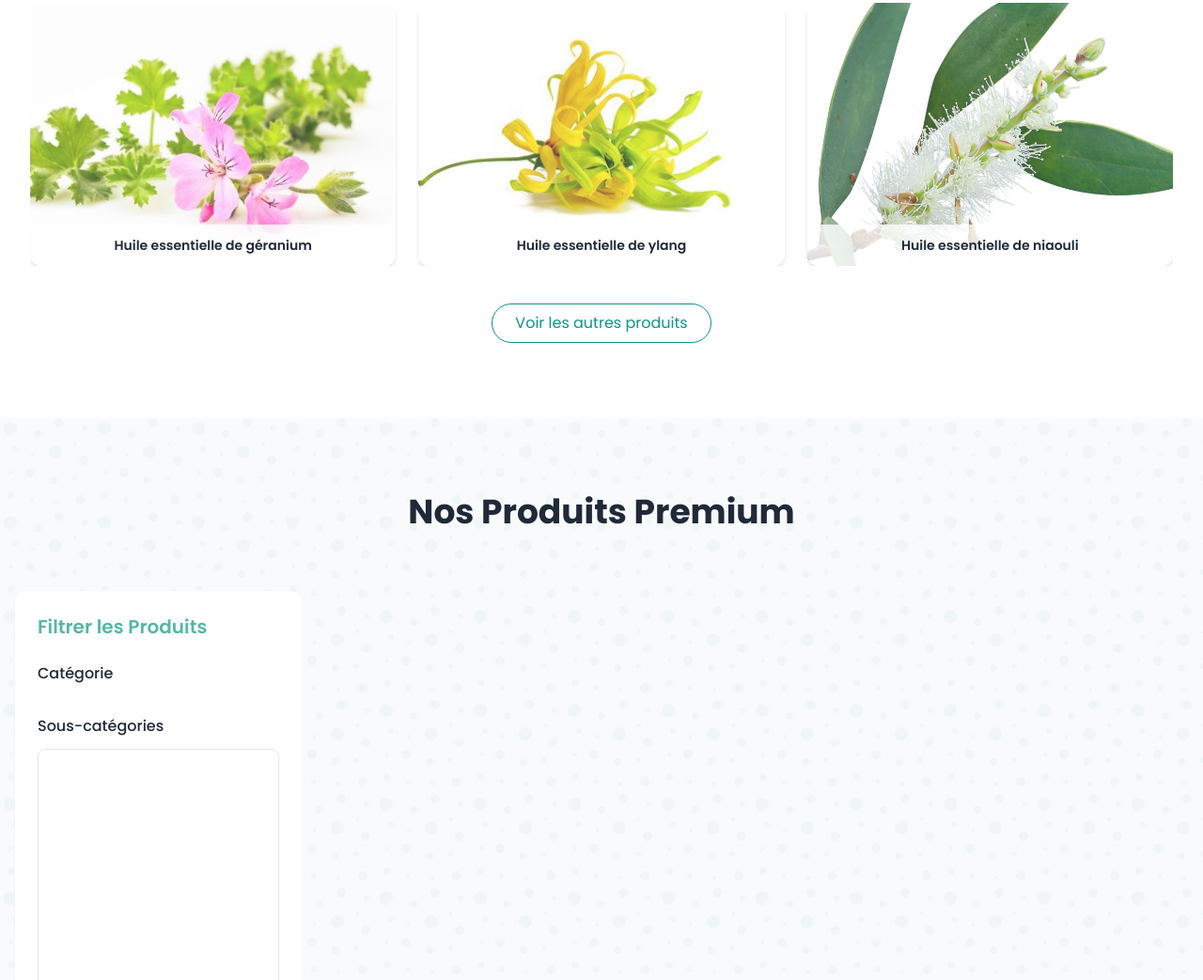
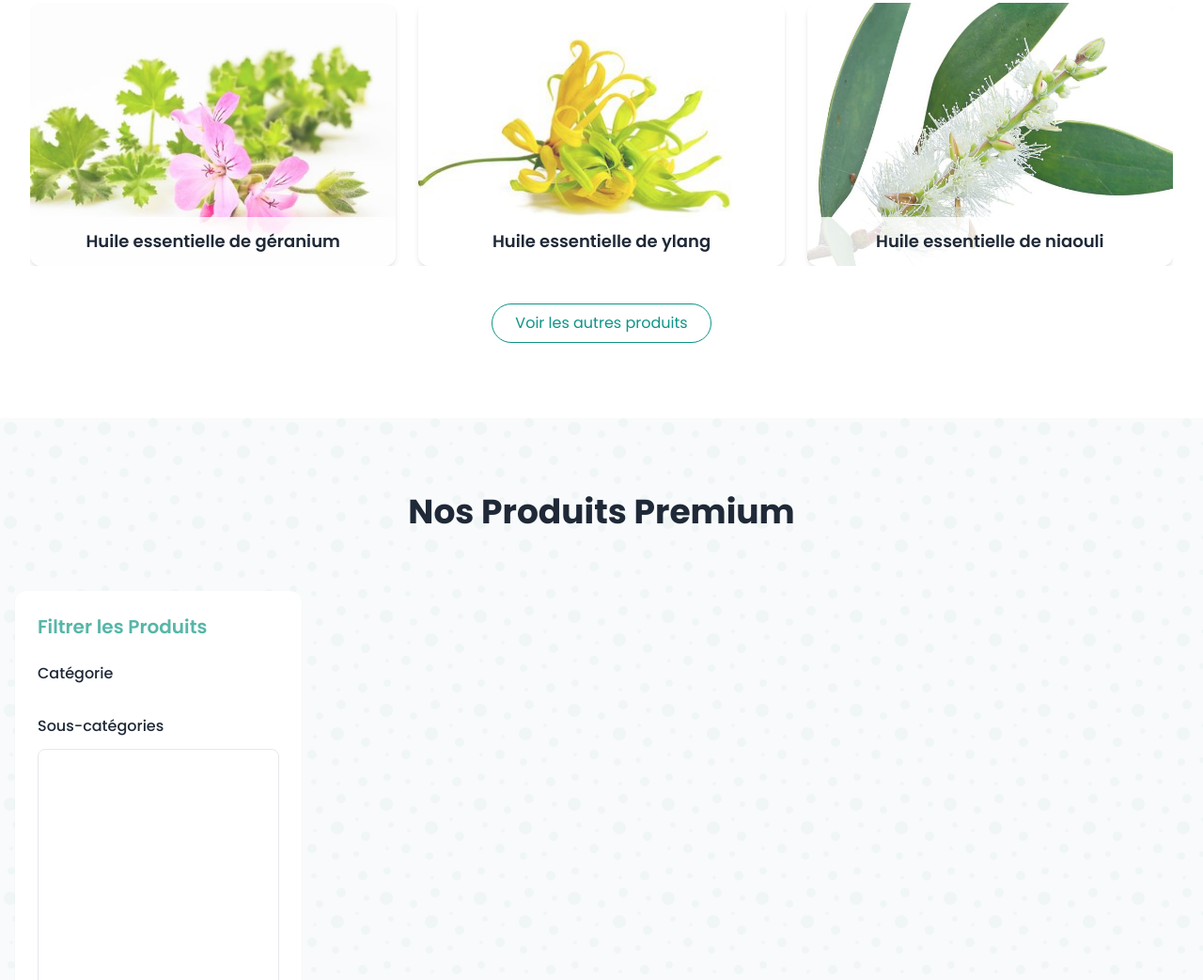
Before and after one commit to madarom/madarom-frontend-project, a website: page index.html in a window 1280 px wide. Shown: the part 2037-3080 px from the top of the page at 94% size. Drawn offline with nearby package versions, Linux system fonts and the light colour scheme; no server answers; a small style sheet from the web is missing; a web font is replaced by a local one.

Commit message:
Update index.html

```diff
--- a/index.html
+++ b/index.html
@@ -218,21 +218,21 @@
           <div class="flex-1 hover:flex-[2.5] transition-all duration-500 relative rounded-xl shadow-md overflow-hidden bg-white">
             <img src="./assets/img/p1.jpeg" alt="Huile essentielle de géranium" class="w-full h-full object-cover opacity-80">
             <div class="absolute bottom-0 left-0 right-0 bg-white/80 p-3 text-center">
-              <p class="text-gray-800 font-semibold text-sm">Huile essentielle de géranium</p>
+              <p class="text-gray-800 font-semibold text-lg">Huile essentielle de géranium</p>
             </div>
           </div>
 
           <div class="flex-1 hover:flex-[2.5] transition-all duration-500 relative rounded-xl shadow-md overflow-hidden bg-white">
             <img src="./assets/img/p2.jpeg" alt="Huile essentielle de ylang" class="w-full h-full object-cover opacity-80">
             <div class="absolute bottom-0 left-0 right-0 bg-white/80 p-3 text-center">
-              <p class="text-gray-800 font-semibold text-sm">Huile essentielle de ylang</p>
+              <p class="text-gray-800 font-semibold text-lg">Huile essentielle de ylang</p>
             </div>
           </div>
 
           <div class="flex-1 hover:flex-[2.5] transition-all duration-500 relative rounded-xl shadow-md overflow-hidden bg-white">
             <img src="./assets/img/p3.jpeg" alt="Huile essentielle de niaouli" class="w-full h-full object-cover opacity-80">
             <div class="absolute bottom-0 left-0 right-0 bg-white/80 p-3 text-center">
-              <p class="text-gray-800 font-semibold text-sm">Huile essentielle de niaouli</p>
+              <p class="text-gray-800 font-semibold text-lg">Huile essentielle de niaouli</p>
             </div>
           </div>
         </div>
```
